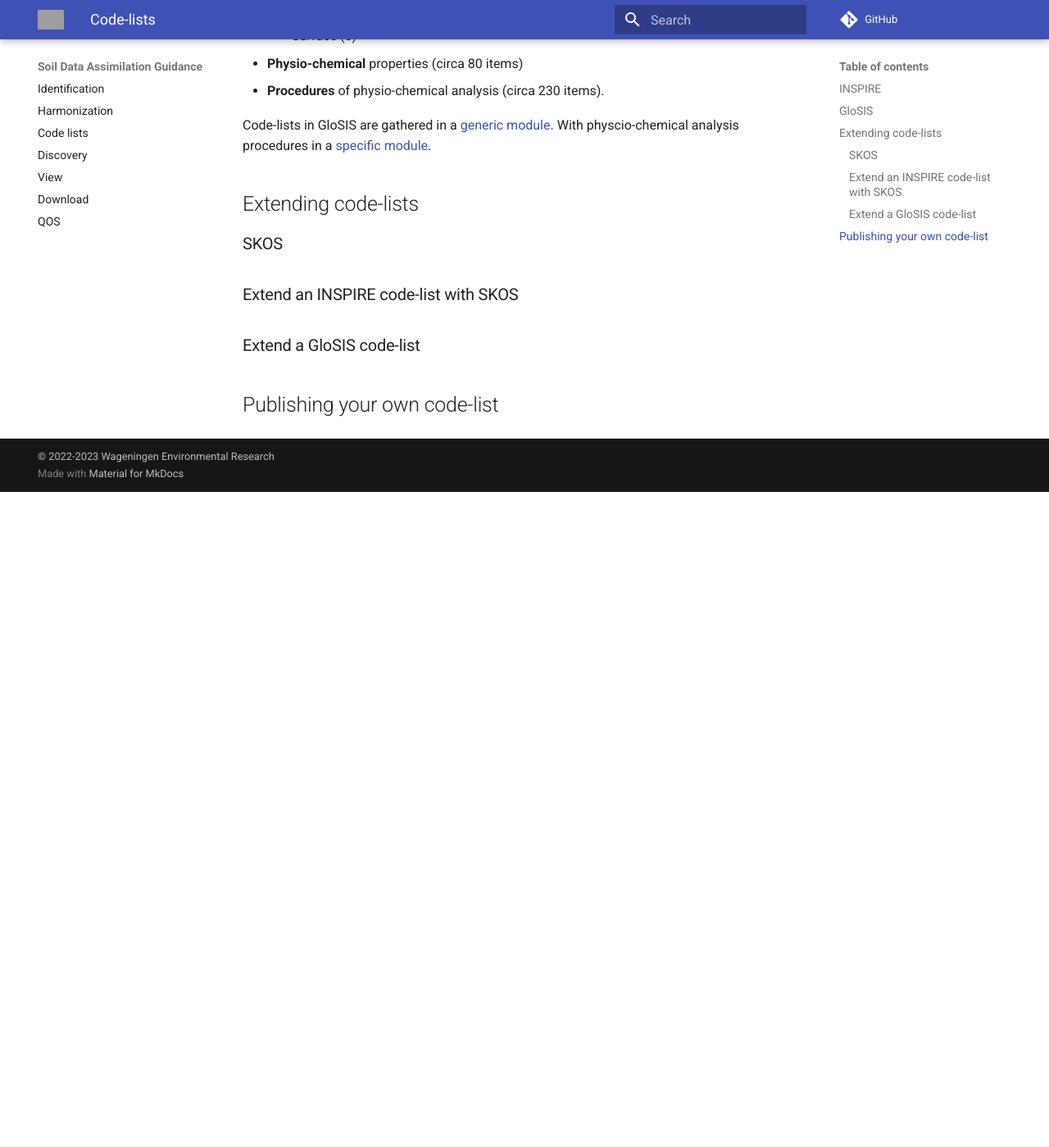
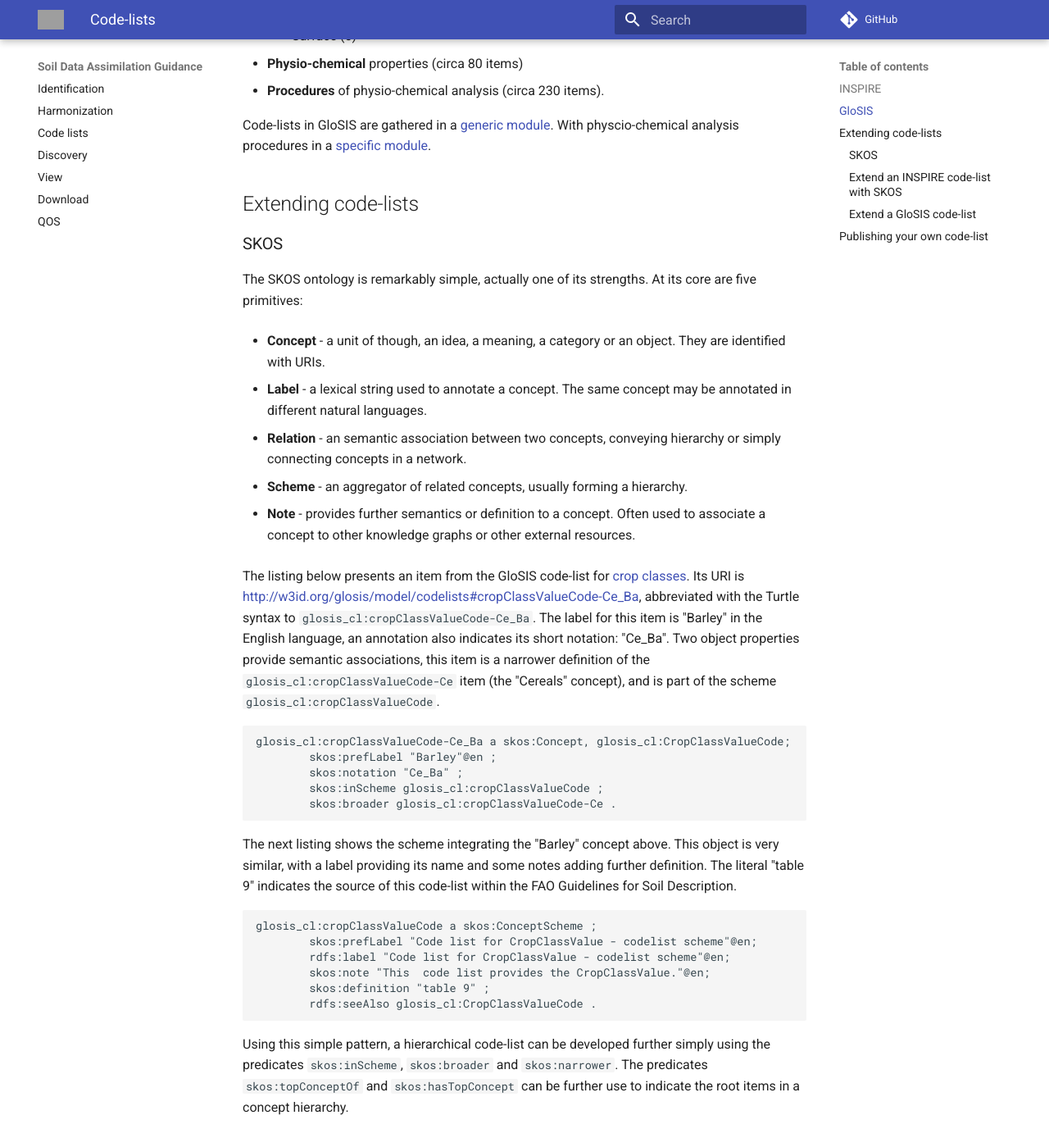
Before and after one commit to ejpsoil/soildata-assimilation-guidance, an MkDocs documentation site: the page built from docs/code-lists.md, in a window 1280 px wide and 1400 px high, scrolled down 1743 px. Shown: the whole window at 82% size. Built offline with MkDocs 1.6.1 and Material for MkDocs 9.7.7, drawn with Linux system fonts in a browser that asks for light colours; comment, search, counter and statistics services are not loaded; before the commit the page ends 2343 px from its top, so only the background shows below that; grey boxes are pictures that could not be loaded.

Commit message:
Introduction to SKOS

````diff
--- a/docs/code-lists.md
+++ b/docs/code-lists.md
@@ -90,6 +90,60 @@ Extending code-lists
 
 ### SKOS
 
+The SKOS ontology is remarkably simple, actually one of its strengths. At its
+core are five primitives:
+
+- **Concept** - a unit of though, an idea, a meaning, a category or an object.
+  They are identified with URIs.
+
+- **Label** - a lexical string used to annotate a concept. The same concept may
+  be annotated in different natural languages.
+
+- **Relation** - an semantic association between two concepts, conveying
+  hierarchy or simply connecting concepts in a network.
+
+- **Scheme** - an aggregator of related concepts, usually forming a hierarchy.
+
+- **Note** - provides further semantics or definition to a concept. Often used
+  to associate a concept to other knowledge graphs or other external resources.
+
+The listing below presents an item from the GloSIS code-list for [crop
+classes](http://w3id.org/glosis/model/codelists#CropClassValueCode). Its URI is
+[http://w3id.org/glosis/model/codelists#cropClassValueCode-Ce_Ba](http://w3id.org/glosis/model/codelists#cropClassValueCode-Ce_Ba),
+abbreviated with the Turtle syntax to `glosis_cl:cropClassValueCode-Ce_Ba`. The
+label for this item is "Barley" in the English language, an annotation also
+indicates its short notation: "Ce_Ba". Two object properties provide semantic
+associations, this item is a narrower definition of the
+`glosis_cl:cropClassValueCode-Ce` item (the "Cereals" concept), and is part of
+the scheme `glosis_cl:cropClassValueCode`.
+
+```turtle
+glosis_cl:cropClassValueCode-Ce_Ba a skos:Concept, glosis_cl:CropClassValueCode;
+        skos:prefLabel "Barley"@en ;
+        skos:notation "Ce_Ba" ;
+        skos:inScheme glosis_cl:cropClassValueCode ;
+        skos:broader glosis_cl:cropClassValueCode-Ce .
+```
+
+The next listing shows the scheme integrating the "Barley" concept above.
+This object is very similar, with a label providing its name and some notes
+adding further definition. The literal "table 9" indicates the source of this
+code-list within the FAO Guidelines for Soil Description.
+
+```turtle
+glosis_cl:cropClassValueCode a skos:ConceptScheme ;
+        skos:prefLabel "Code list for CropClassValue - codelist scheme"@en;
+        rdfs:label "Code list for CropClassValue - codelist scheme"@en;
+        skos:note "This  code list provides the CropClassValue."@en;
+        skos:definition "table 9" ;
+        rdfs:seeAlso glosis_cl:CropClassValueCode .
+```
+
+Using this simple pattern, a hierarchical code-list can be developed further
+simply using the predicates `skos:inScheme`, `skos:broader` and `skos:narrower`.
+The predicates `skos:topConceptOf` and `skos:hasTopConcept` can be further use
+to indicate the root items in a concept hierarchy.
+
 ### Extend an INSPIRE code-list with SKOS
 
 ### Extend a GloSIS code-list
````
